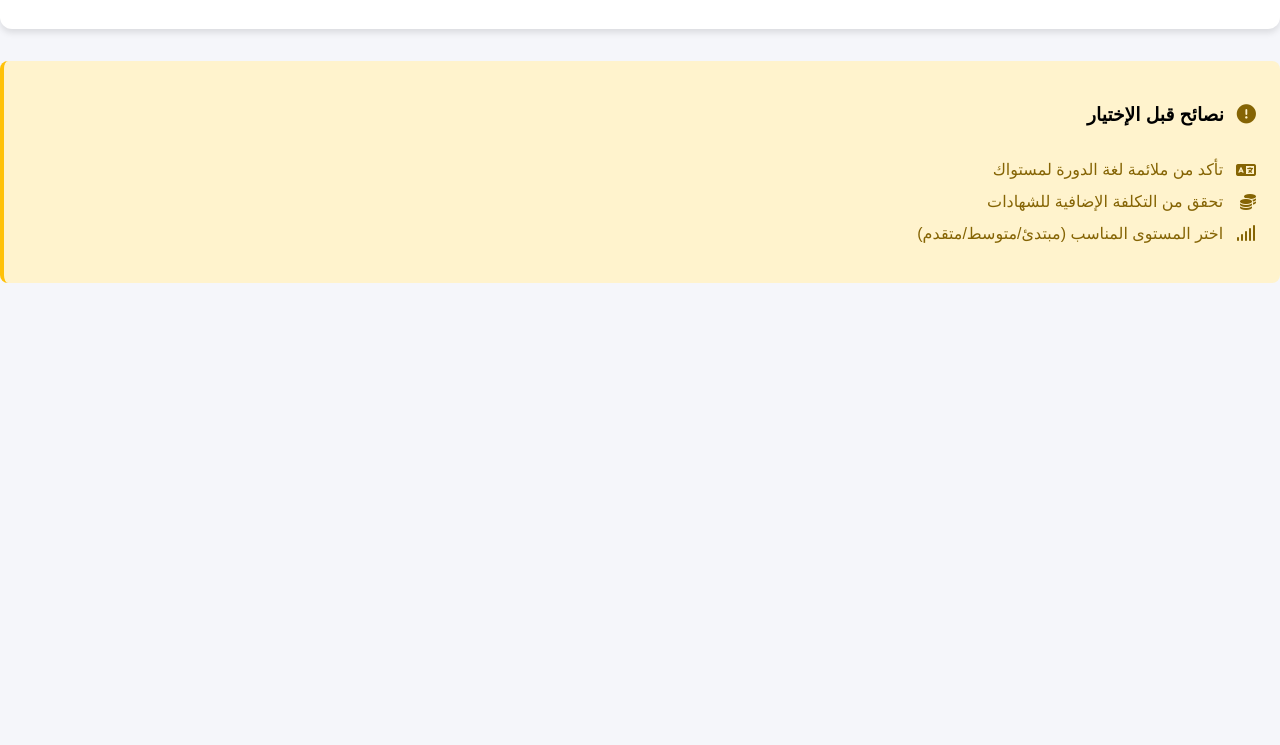
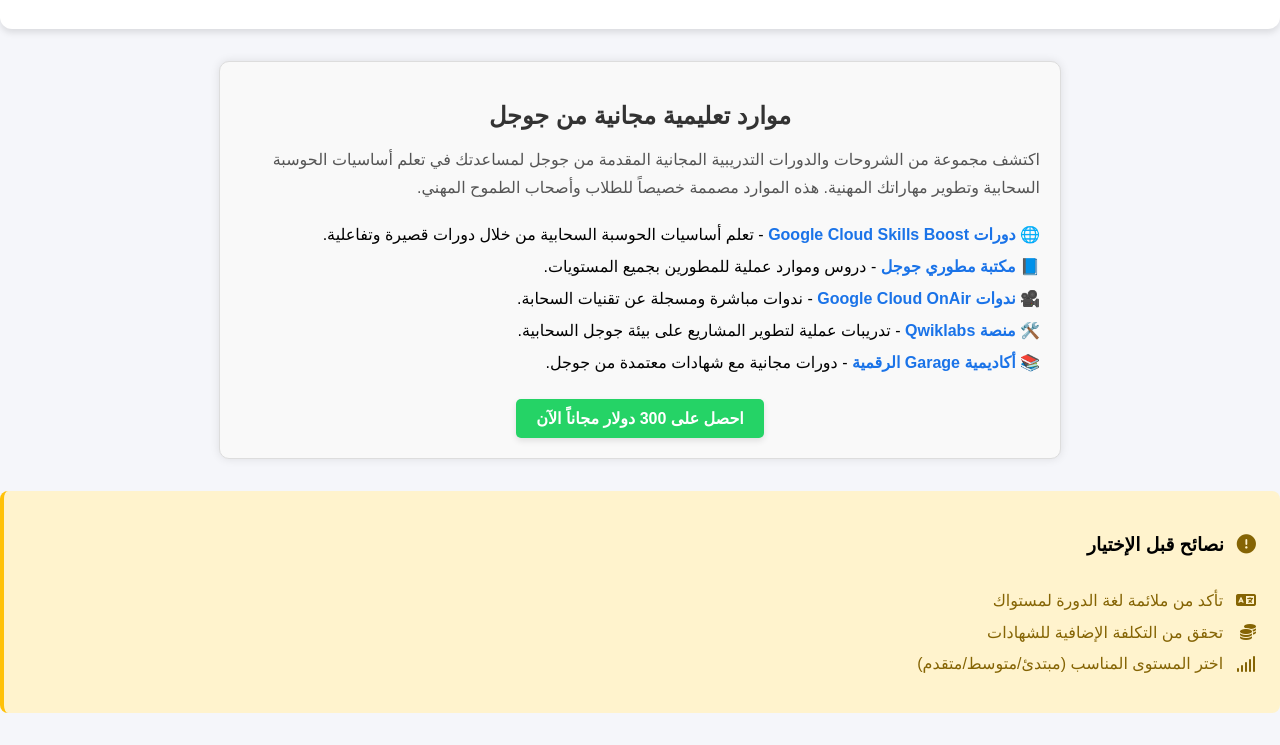
Before and after one commit to samalmukhtar/ksa, a plain HTML site: page index.html in a window 1280 px wide. Shown: the part 1383-2128 px from the top of the page. Before the commit the page ends 1698 px from the top, so only its background shows below. Drawn offline with Linux system fonts and the light colour scheme.

Commit message:
Update index.html

```diff
--- a/index.html
+++ b/index.html
@@ -353,6 +353,49 @@
 
     </div>
 </div>
+<section id="education-resources" style="padding: 20px; background-color: #f9f9f9; border: 1px solid #ddd; border-radius: 10px; margin: 20px auto; max-width: 800px; box-shadow: 0 0 10px rgba(0, 0, 0, 0.1); font-family: Arial, sans-serif;">
+    <h2 style="text-align: center; color: #333; margin-bottom: 15px;">موارد تعليمية مجانية من جوجل</h2>
+    <p style="color: #555; line-height: 1.8; font-size: 16px;">
+        اكتشف مجموعة من الشروحات والدورات التدريبية المجانية المقدمة من جوجل لمساعدتك في تعلم أساسيات الحوسبة السحابية وتطوير مهاراتك المهنية. هذه الموارد مصممة خصيصاً للطلاب وأصحاب الطموح المهني.
+    </p>
+    <ul style="list-style: none; padding: 0; line-height: 2; font-size: 16px;">
+        <li>
+            <a href="https://cloud.google.com/training" target="_blank" style="color: #1a73e8; text-decoration: none; font-weight: bold;">
+                🌐 دورات Google Cloud Skills Boost
+            </a>
+            - تعلم أساسيات الحوسبة السحابية من خلال دورات قصيرة وتفاعلية.
+        </li>
+        <li>
+            <a href="https://developers.google.com/learn" target="_blank" style="color: #1a73e8; text-decoration: none; font-weight: bold;">
+                📘 مكتبة مطوري جوجل
+            </a>
+            - دروس وموارد عملية للمطورين بجميع المستويات.
+        </li>
+        <li>
+            <a href="https://cloudonair.withgoogle.com/" target="_blank" style="color: #1a73e8; text-decoration: none; font-weight: bold;">
+                🎥 ندوات Google Cloud OnAir
+            </a>
+            - ندوات مباشرة ومسجلة عن تقنيات السحابة.
+        </li>
+        <li>
+            <a href="https://www.qwiklabs.com/" target="_blank" style="color: #1a73e8; text-decoration: none; font-weight: bold;">
+                🛠️ منصة Qwiklabs
+            </a>
+            - تدريبات عملية لتطوير المشاريع على بيئة جوجل السحابية.
+        </li>
+        <li>
+            <a href="https://learndigital.withgoogle.com/digitalgarage" target="_blank" style="color: #1a73e8; text-decoration: none; font-weight: bold;">
+                📚 أكاديمية Garage الرقمية
+            </a>
+            - دورات مجانية مع شهادات معتمدة من جوجل.
+        </li>
+    </ul>
+    <div style="text-align: center; margin-top: 20px;">
+        <a href="https://cloud.google.com/free" target="_blank" style="display: inline-block; padding: 10px 20px; background-color: #25D366; color: white; text-decoration: none; border-radius: 5px; font-size: 16px; font-weight: bold; box-shadow: 0 3px 6px rgba(0, 0, 0, 0.1);">
+            احصل على 300 دولار مجاناً الآن
+        </a>
+    </div>
+</section>
 
 <!-- قسم الملاحظات الهامة -->
 <div class="important-notes">
```
